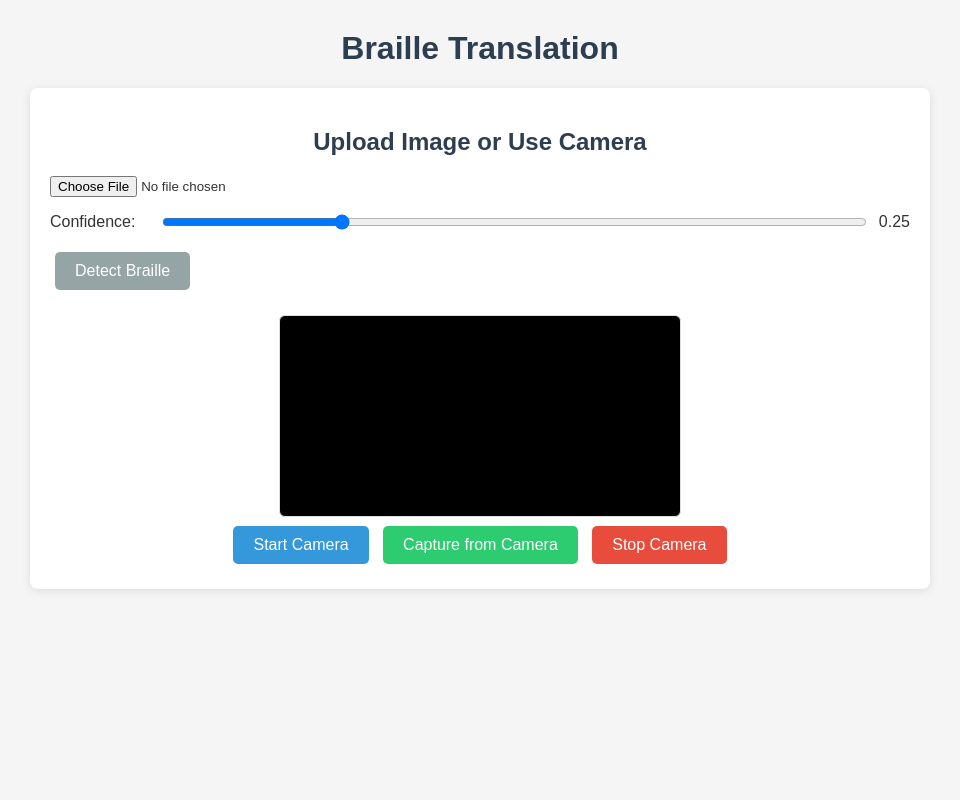
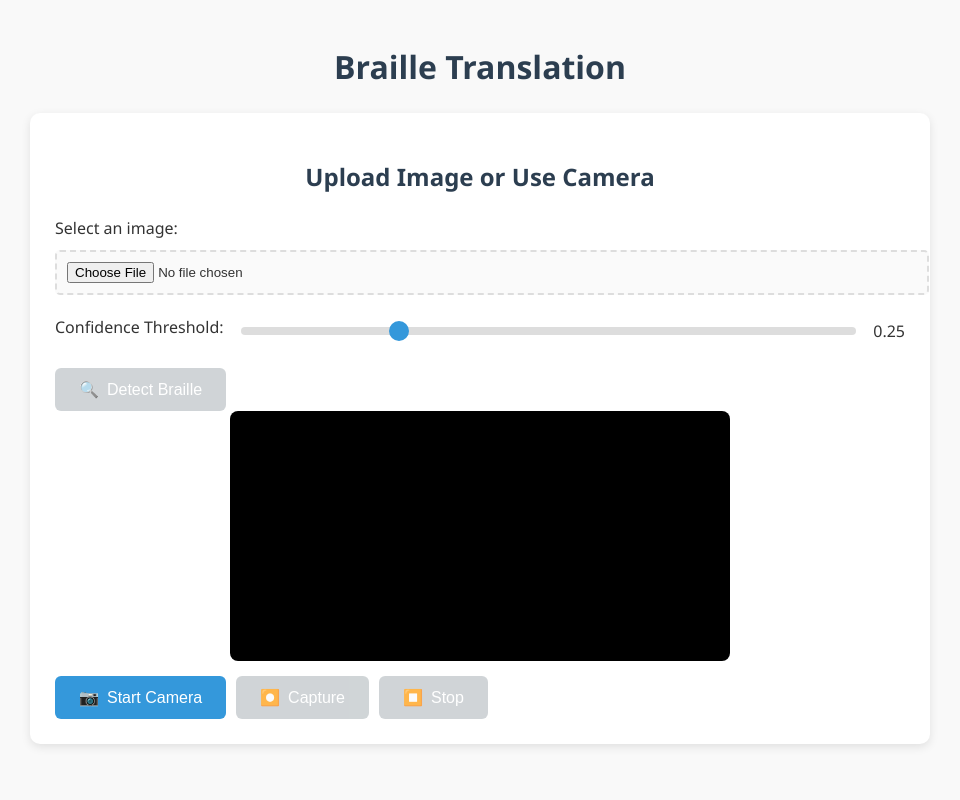
Before and after one commit to Prakash0062/Braille_Dots_Detection, a Python web app: template templates/index.html in a window 1280 px wide. Shown: the whole page, without its empty margins (160-1120 px from the left). Run offline with Jinja, Linux system fonts and the light colour scheme; the template is opened without the code that fills it, so the values that code supplies are empty.

Commit message:
Update index.html

```diff
--- a/templates/index.html
+++ b/templates/index.html
@@ -1,151 +1,262 @@
 <!DOCTYPE html>
 <html lang="en">
 <head>
-  <meta charset="UTF-8" />
-  <meta name="viewport" content="width=device-width, initial-scale=1.0"/>
+  <meta charset="UTF-8">
+  <meta name="viewport" content="width=device-width, initial-scale=1.0">
   <title>Braille Translation</title>
   <style>
+    :root {
+      --primary: #3498db;
+      --success: #2ecc71;
+      --danger: #e74c3c;
+      --gray: #95a5a6;
+      --dark: #2c3e50;
+      --light: #ecf0f1;
+    }
+
     body {
-      font-family: Arial, sans-serif;
+      font-family: 'Segoe UI', Tahoma, Geneva, Verdana, sans-serif;
       max-width: 900px;
-      margin: 30px auto;
-      padding: 0 20px;
-      background: #f5f5f5;
+      margin: 0 auto;
+      padding: 20px;
+      background: #f9f9f9;
       color: #333;
+      line-height: 1.6;
     }
+
     h1, h2 {
       text-align: center;
-      color: #2c3e50;
+      color: var(--dark);
+      margin-bottom: 20px;
     }
+
     section {
       margin-bottom: 30px;
-      padding: 20px;
+      padding: 25px;
       background: white;
-      border-radius: 8px;
-      box-shadow: 0 2px 10px rgba(0,0,0,0.1);
+      border-radius: 10px;
+      box-shadow: 0 3px 10px rgba(0,0,0,0.1);
     }
+
+    .input-group {
+      margin-bottom: 20px;
+    }
+
+    label {
+      display: block;
+      margin-bottom: 8px;
+      font-weight: 500;
+    }
+
     input[type="file"] {
-      display: block;
-      margin: 15px 0;
       width: 100%;
+      padding: 10px;
+      border: 2px dashed #ddd;
+      border-radius: 5px;
+      background: #fafafa;
     }
-    button {
-      padding: 10px 20px;
+
+    .slider-container {
+      display: flex;
+      align-items: center;
+      gap: 15px;
+      margin: 20px 0;
+    }
+
+    input[type="range"] {
+      flex-grow: 1;
+      height: 8px;
+      -webkit-appearance: none;
+      background: #ddd;
+      border-radius: 4px;
+    }
+
+    input[type="range"]::-webkit-slider-thumb {
+      -webkit-appearance: none;
+      width: 20px;
+      height: 20px;
+      background: var(--primary);
+      border-radius: 50%;
       cursor: pointer;
-      background-color: #3498db;
+    }
+
+    .btn {
+      padding: 12px 24px;
       border: none;
+      border-radius: 6px;
+      font-size: 16px;
+      font-weight: 500;
+      cursor: pointer;
+      transition: all 0.3s;
+      display: inline-flex;
+      align-items: center;
+      justify-content: center;
+      gap: 8px;
+    }
+
+    .btn-primary {
+      background: var(--primary);
       color: white;
-      border-radius: 5px;
-      font-size: 16px;
-      margin: 5px;
-      transition: background-color 0.3s;
     }
-    button:hover {
-      background-color: #2980b9;
+
+    .btn-success {
+      background: var(--success);
+      color: white;
     }
-    button:disabled {
-      background-color: #95a5a6;
+
+    .btn-danger {
+      background: var(--danger);
+      color: white;
+    }
+
+    .btn-secondary {
+      background: var(--gray);
+      color: white;
+    }
+
+    .btn:disabled {
+      background: #bdc3c7;
       cursor: not-allowed;
+      opacity: 0.7;
     }
+
+    .btn:hover:not(:disabled) {
+      opacity: 0.9;
+      transform: translateY(-2px);
+    }
+
+    .btn-group {
+      display: flex;
+      gap: 10px;
+      flex-wrap: wrap;
+      margin-top: 15px;
+    }
+
     #detected-image {
       max-width: 100%;
-      border: 1px solid #ddd;
-      margin-top: 15px;
-      border-radius: 6px;
+      border-radius: 8px;
+      border: 1px solid #eee;
+      box-shadow: 0 2px 5px rgba(0,0,0,0.1);
       display: block;
+      margin: 0 auto;
     }
+
     #detected-text {
-      margin-top: 15px;
+      padding: 20px;
+      background: #f8f9fa;
+      border-radius: 8px;
+      border: 1px solid #eee;
       font-size: 18px;
+      line-height: 1.8;
+      min-height: 100px;
       white-space: pre-line;
-      background: #f9f9f9;
-      padding: 15px;
-      border-radius: 6px;
-      min-height: 60px;
-      border: 1px solid #eee;
     }
-    #camera-section {
-      margin-top: 20px;
-      text-align: center;
-    }
+
     #video {
       width: 100%;
-      max-width: 400px;
-      border-radius: 6px;
-      border: 1px solid #ddd;
+      max-width: 500px;
+      border-radius: 8px;
       background: #000;
+      display: block;
+      margin: 0 auto 15px;
     }
-    #capture-btn {
-      background-color: #2ecc71;
-    }
-    #capture-btn:hover {
-      background-color: #27ae60;
-    }
-    #stop-camera-btn {
-      background-color: #e74c3c;
-    }
-    #stop-camera-btn:hover {
-      background-color: #c0392b;
-    }
-    #copy-btn, #speak-btn {
-      background-color: #7f8c8d;
-    }
-    #copy-btn:hover, #speak-btn:hover {
-      background-color: #95a5a6;
-    }
-    .slider-container {
+
+    .status {
+      padding: 15px;
+      border-radius: 8px;
       margin: 15px 0;
-      display: flex;
-      align-items: center;
-    }
-    .slider-container label {
-      margin-right: 10px;
-      min-width: 100px;
-    }
-    input[type="range"] {
-      flex-grow: 1;
-    }
-    .status {
-      padding: 10px;
-      border-radius: 5px;
-      margin: 10px 0;
       display: none;
     }
-    .error {
-      background-color: #ffdddd;
-      color: #d63031;
-      border: 1px solid #d63031;
+
+    .status-success {
+      background: #d5f5e3;
+      color: #27ae60;
+      border: 1px solid #2ecc71;
     }
-    .success {
-      background-color: #ddffdd;
-      color: #27ae60;
-      border: 1px solid #27ae60;
+
+    .status-error {
+      background: #fadbd8;
+      color: #e74c3c;
+      border: 1px solid #e74c3c;
+    }
+
+    .status-info {
+      background: #d6eaf8;
+      color: #2980b9;
+      border: 1px solid #3498db;
+    }
+
+    .progress-container {
+      width: 100%;
+      background: #ecf0f1;
+      border-radius: 8px;
+      margin: 15px 0;
+      display: none;
+    }
+
+    .progress-bar {
+      height: 10px;
+      background: var(--primary);
+      border-radius: 8px;
+      width: 0%;
+      transition: width 0.3s;
+    }
+
+    @media (max-width: 600px) {
+      section {
+        padding: 15px;
+      }
+
+      .btn {
+        padding: 10px 15px;
+        font-size: 14px;
+      }
     }
   </style>
 </head>
 <body>
-
   <h1>Braille Translation</h1>
 
   <section>
     <h2>Upload Image or Use Camera</h2>
-    <input type="file" id="image-input" accept="image/*">
+    <div class="input-group">
+      <label for="image-input">Select an image:</label>
+      <input type="file" id="image-input" accept="image/*">
+    </div>
 
     <div class="slider-container">
-      <label for="confidence-slider">Confidence:</label>
+      <label for="confidence-slider">Confidence Threshold:</label>
       <input type="range" id="confidence-slider" min="0" max="1" step="0.01" value="0.25">
-      <span id="confidence-value" style="margin-left: 10px;">0.25</span>
+      <span id="confidence-value">0.25</span>
     </div>
 
-    <button id="detect-btn" disabled>Detect Braille</button>
+    <div class="btn-group">
+      <button id="detect-btn" class="btn btn-primary" disabled>
+        <span class="btn-icon">🔍</span>
+        <span class="btn-text">Detect Braille</span>
+      </button>
+    </div>
+
     <div id="status-message" class="status"></div>
+    <div id="progress-container" class="progress-container">
+      <div id="progress-bar" class="progress-bar"></div>
+    </div>
 
     <div id="camera-section">
       <video id="video" autoplay playsinline></video>
-      <div>
-        <button id="start-camera-btn">Start Camera</button>
-        <button id="capture-btn" disabled>Capture from Camera</button>
-        <button id="stop-camera-btn" disabled>Stop Camera</button>
+      <div class="btn-group">
+        <button id="start-camera-btn" class="btn btn-primary">
+          <span class="btn-icon">📷</span>
+          <span class="btn-text">Start Camera</span>
+        </button>
+        <button id="capture-btn" class="btn btn-success" disabled>
+          <span class="btn-icon">⏺️</span>
+          <span class="btn-text">Capture</span>
+        </button>
+        <button id="stop-camera-btn" class="btn btn-danger" disabled>
+          <span class="btn-icon">⏹️</span>
+          <span class="btn-text">Stop</span>
+        </button>
       </div>
     </div>
   </section>
@@ -158,206 +269,249 @@
   <section id="output-text-section" style="display: none;">
     <h2>Detected Text</h2>
     <div id="detected-text">Detected text will appear here...</div>
-    <button id="copy-btn">📋 Copy Text</button>
-    <button id="speak-btn">🔊 Play Audio</button>
+    <div class="btn-group">
+      <button id="copy-btn" class="btn btn-secondary">
+        <span class="btn-icon">📋</span>
+        <span class="btn-text">Copy Text</span>
+      </button>
+      <button id="speak-btn" class="btn btn-secondary">
+        <span class="btn-icon">🔊</span>
+        <span class="btn-text">Play Audio</span>
+      </button>
+    </div>
   </section>
 
   <script>
-    const imageInput = document.getElementById('image-input');
-    const detectBtn = document.getElementById('detect-btn');
-    const detectedImage = document.getElementById('detected-image');
-    const detectedText = document.getElementById('detected-text');
-    const video = document.getElementById('video');
-    const startCameraBtn = document.getElementById('start-camera-btn');
-    const captureBtn = document.getElementById('capture-btn');
-    const stopCameraBtn = document.getElementById('stop-camera-btn');
-    const copyBtn = document.getElementById('copy-btn');
-    const speakBtn = document.getElementById('speak-btn');
-    const outputImageSection = document.getElementById('output-image-section');
-    const outputTextSection = document.getElementById('output-text-section');
-    const confidenceSlider = document.getElementById('confidence-slider');
-    const confidenceValue = document.getElementById('confidence-value');
-    const statusMessage = document.getElementById('status-message');
+    // DOM Elements
+    const elements = {
+      imageInput: document.getElementById('image-input'),
+      detectBtn: document.getElementById('detect-btn'),
+      detectedImage: document.getElementById('detected-image'),
+      detectedText: document.getElementById('detected-text'),
+      video: document.getElementById('video'),
+      startCameraBtn: document.getElementById('start-camera-btn'),
+      captureBtn: document.getElementById('capture-btn'),
+      stopCameraBtn: document.getElementById('stop-camera-btn'),
+      copyBtn: document.getElementById('copy-btn'),
+      speakBtn: document.getElementById('speak-btn'),
+      outputImageSection: document.getElementById('output-image-section'),
+      outputTextSection: document.getElementById('output-text-section'),
+      confidenceSlider: document.getElementById('confidence-slider'),
+      confidenceValue: document.getElementById('confidence-value'),
+      statusMessage: document.getElementById('status-message'),
+      progressContainer: document.getElementById('progress-container'),
+      progressBar: document.getElementById('progress-bar')
+    };
 
-    let selectedFile = null;
-    let stream = null;
+    // State variables
+    let state = {
+      selectedFile: null,
+      stream: null,
+      abortController: null,
+      progressInterval: null
+    };
 
-    imageInput.addEventListener('change', handleFileSelect);
-    confidenceSlider.addEventListener('input', () => {
-      confidenceValue.textContent = confidenceSlider.value;
-    });
-    detectBtn.addEventListener('click', detectBraille);
-    startCameraBtn.addEventListener('click', startCamera);
-    stopCameraBtn.addEventListener('click', stopCamera);
-    captureBtn.addEventListener('click', captureFromCamera);
-    copyBtn.addEventListener('click', copyText);
-    speakBtn.addEventListener('click', speakText);
+    // Event Listeners
+    elements.imageInput.addEventListener('change', handleFileSelect);
+    elements.confidenceSlider.addEventListener('input', updateConfidenceValue);
+    elements.detectBtn.addEventListener('click', detectBraille);
+    elements.startCameraBtn.addEventListener('click', startCamera);
+    elements.stopCameraBtn.addEventListener('click', stopCamera);
+    elements.captureBtn.addEventListener('click', captureFromCamera);
+    elements.copyBtn.addEventListener('click', copyText);
+    elements.speakBtn.addEventListener('click', speakText);
 
+    // Functions
     function handleFileSelect() {
-      if (imageInput.files.length > 0) {
-        selectedFile = imageInput.files[0];
-        detectBtn.disabled = false;
+      if (elements.imageInput.files.length > 0) {
+        state.selectedFile = elements.imageInput.files[0];
+        elements.detectBtn.disabled = false;
         resetOutput();
         stopCamera();
-        showStatus('File selected: ' + selectedFile.name, 'success');
+        showStatus(`File selected: ${state.selectedFile.name}`, 'success');
       } else {
-        selectedFile = null;
-        detectBtn.disabled = true;
+        state.selectedFile = null;
+        elements.detectBtn.disabled = true;
       }
     }
 
+    function updateConfidenceValue() {
+      elements.confidenceValue.textContent = elements.confidenceSlider.value;
+    }
+
     async function detectBraille() {
-      if (!selectedFile) return;
+      if (!state.selectedFile) return;
 
-      detectBtn.disabled = true;
-      detectBtn.textContent = "Detecting...";
-      showStatus("Processing image (this may take 30-60 seconds)...", 'success');
+      // Setup UI for detection
+      elements.detectBtn.disabled = true;
+      elements.detectBtn.querySelector('.btn-text').textContent = "Processing...";
+      showStatus("Processing image (may take 30-60 seconds)...", 'info');
       resetOutput();
+      showProgress();
 
+      // Prepare form data
       const formData = new FormData();
-      formData.append('image', selectedFile);
-      formData.append('confidence', confidenceSlider.value);
-
-      const controller = new AbortController();
-
-      const timeoutWarning = setTimeout(() => {
-        showStatus("Processing is taking longer than expected...", 'success');
-      }, 45000);
-
-      const timeoutAbort = setTimeout(() => {
-        controller.abort();
-      }, 60000);
+      formData.append('image', state.selectedFile);
+      formData.append('confidence', elements.confidenceSlider.value);
 
       try {
+        // Setup abort controller and timeout
+        state.abortController = new AbortController();
+        const timeoutId = setTimeout(() => {
+          showStatus("Still processing... this may take a while", 'info');
+        }, 30000);
+
+        // Start progress animation
+        let progress = 0;
+        state.progressInterval = setInterval(() => {
+          progress = Math.min(progress + Math.random() * 5, 90);
+          elements.progressBar.style.width = `${progress}%`;
+        }, 500);
+
+        // Make request
         const response = await fetch('/detect', {
           method: 'POST',
           body: formData,
-          signal: controller.signal
+          signal: state.abortController.signal
         });
 
-        clearTimeout(timeoutWarning);
-        clearTimeout(timeoutAbort);
+        // Cleanup
+        clearTimeout(timeoutId);
+        clearInterval(state.progressInterval);
+        elements.progressBar.style.width = '100%';
 
         if (!response.ok) {
-          const text = await response.text();
-          try {
-            const json = JSON.parse(text);
-            throw new Error(json.error || `Server error: ${response.status}`);
-          } catch {
-            throw new Error(text || `Server error: ${response.status}`);
-          }
+          const error = await response.json().catch(() => ({ error: response.statusText }));
+          throw new Error(error.error || `Server error: ${response.status}`);
         }
 
         const data = await response.json();
 
-        if (data.error) {
-          throw new Error(data.error);
+        // Handle results
+        if (data.detected_image) {
+          elements.detectedImage.src = data.detected_image;
+          elements.outputImageSection.style.display = 'block';
         }
 
-        if (data.detected_image) {
-          detectedImage.src = data.detected_image;
-          outputImageSection.style.display = 'block';
-        }
-
-        detectedText.textContent = data.detected_text_rows?.join('\n') || "No braille detected";
-        outputTextSection.style.display = 'block';
+        elements.detectedText.textContent = data.detected_text_rows?.join('\n') || "No braille detected";
+        elements.outputTextSection.style.display = 'block';
 
         showStatus("Detection completed successfully!", 'success');
 
       } catch (error) {
+        clearInterval(state.progressInterval);
+        hideProgress();
+
         if (error.name === 'AbortError') {
-          showStatus("Processing timed out (60s limit)", 'error');
+          showStatus("Processing was aborted", 'error');
         } else {
           console.error("Detection error:", error);
-          showStatus(error.message, 'error');
-          detectedText.textContent = "Error: " + error.message;
-          outputTextSection.style.display = 'block';
+          showStatus(`Error: ${error.message}`, 'error');
+          elements.detectedText.textContent = `Error: ${error.message}`;
+          elements.outputTextSection.style.display = 'block';
         }
       } finally {
-        detectBtn.disabled = false;
-        detectBtn.textContent = "Detect Braille";
+        elements.detectBtn.disabled = false;
+        elements.detectBtn.querySelector('.btn-text').textContent = "Detect Braille";
+        setTimeout(hideProgress, 2000);
       }
     }
 
     async function startCamera() {
       try {
-        showStatus("Starting camera...", 'success');
-        stream = await navigator.mediaDevices.getUserMedia({
+        showStatus("Starting camera...", 'info');
+        state.stream = await navigator.mediaDevices.getUserMedia({
           video: { facingMode: { exact: "environment" } }
         }).catch(() => navigator.mediaDevices.getUserMedia({ video: true }));
 
-        video.srcObject = stream;
-        imageInput.disabled = true;
-        detectBtn.disabled = true;
-        captureBtn.disabled = false;
-        stopCameraBtn.disabled = false;
-        selectedFile = null;
+        elements.video.srcObject = state.stream;
+        elements.imageInput.disabled = true;
+        elements.detectBtn.disabled = true;
+        elements.captureBtn.disabled = false;
+        elements.stopCameraBtn.disabled = false;
+        state.selectedFile = null;
         resetOutput();
-        showStatus("Camera ready", 'success');
+        showStatus("Camera ready - position over Braille text", 'success');
       } catch (error) {
         console.error("Camera error:", error);
-        showStatus("Could not access camera: " + error.message, 'error');
+        showStatus(`Camera error: ${error.message}`, 'error');
       }
     }
 
     function stopCamera() {
-      if (stream) {
-        stream.getTracks().forEach(track => track.stop());
-        stream = null;
+      if (state.stream) {
+        state.stream.getTracks().forEach(track => track.stop());
+        state.stream = null;
       }
-      video.srcObject = null;
-      imageInput.disabled = false;
-      detectBtn.disabled = !selectedFile;
-      captureBtn.disabled = true;
-      stopCameraBtn.disabled = true;
+      elements.video.srcObject = null;
+      elements.imageInput.disabled = false;
+      elements.detectBtn.disabled = !state.selectedFile;
+      elements.captureBtn.disabled = true;
+      elements.stopCameraBtn.disabled = true;
       showStatus("Camera stopped", 'success');
     }
 
     function captureFromCamera() {
-      if (!stream) return;
+      if (!state.stream) return;
 
       const canvas = document.createElement('canvas');
-      canvas.width = video.videoWidth;
-      canvas.height = video.videoHeight;
+      canvas.width = elements.video.videoWidth;
+      canvas.height = elements.video.videoHeight;
       const ctx = canvas.getContext('2d');
-      ctx.drawImage(video, 0, 0, canvas.width, canvas.height);
+      ctx.drawImage(elements.video, 0, 0, canvas.width, canvas.height);
 
       canvas.toBlob(blob => {
-        selectedFile = new File([blob], "captured.jpg", { type: "image/jpeg" });
-        detectBtn.disabled = false;
+        state.selectedFile = new File([blob], "captured.jpg", { type: "image/jpeg" });
+        elements.detectBtn.disabled = false;
         showStatus("Image captured from camera", 'success');
         detectBraille();
-      }, 'image/jpeg');
+      }, 'image/jpeg', 0.9);
     }
 
     function copyText() {
-      navigator.clipboard.writeText(detectedText.textContent)
+      navigator.clipboard.writeText(elements.detectedText.textContent)
         .then(() => showStatus("Text copied to clipboard!", 'success'))
-        .catch(err => showStatus("Failed to copy text: " + err, 'error'));
+        .catch(err => showStatus(`Failed to copy: ${err}`, 'error'));
     }
 
     function speakText() {
-      const utterance = new SpeechSynthesisUtterance(detectedText.textContent);
+      const utterance = new SpeechSynthesisUtterance(elements.detectedText.textContent);
       utterance.lang = 'en-US';
       window.speechSynthesis.speak(utterance);
-      showStatus("Reading text aloud...", 'success');
+      showStatus("Reading text aloud...", 'info');
     }
 
     function resetOutput() {
-      detectedImage.src = "";
-      detectedText.textContent = "Detected text will appear here...";
-      outputImageSection.style.display = 'none';
-      outputTextSection.style.display = 'none';
+      elements.detectedImage.src = "";
+      elements.detectedText.textContent = "Detected text will appear here...";
+      elements.outputImageSection.style.display = 'none';
+      elements.outputTextSection.style.display = 'none';
     }
 
     function showStatus(message, type) {
-      statusMessage.textContent = message;
-      statusMessage.className = 'status ' + type;
-      statusMessage.style.display = 'block';
-      setTimeout(() => {
-        statusMessage.style.display = 'none';
-      }, 5000);
+      elements.statusMessage.textContent = message;
+      elements.statusMessage.className = `status status-${type}`;
+      elements.statusMessage.style.display = 'block';
+
+      // Auto-hide success messages after 5 seconds
+      if (type === 'success') {
+        setTimeout(() => {
+          elements.statusMessage.style.display = 'none';
+        }, 5000);
+      }
     }
+
+    function showProgress() {
+      elements.progressContainer.style.display = 'block';
+      elements.progressBar.style.width = '0%';
+    }
+
+    function hideProgress() {
+      elements.progressContainer.style.display = 'none';
+    }
+
+    // Initialize
+    updateConfidenceValue();
   </script>
 </body>
 </html>
```
